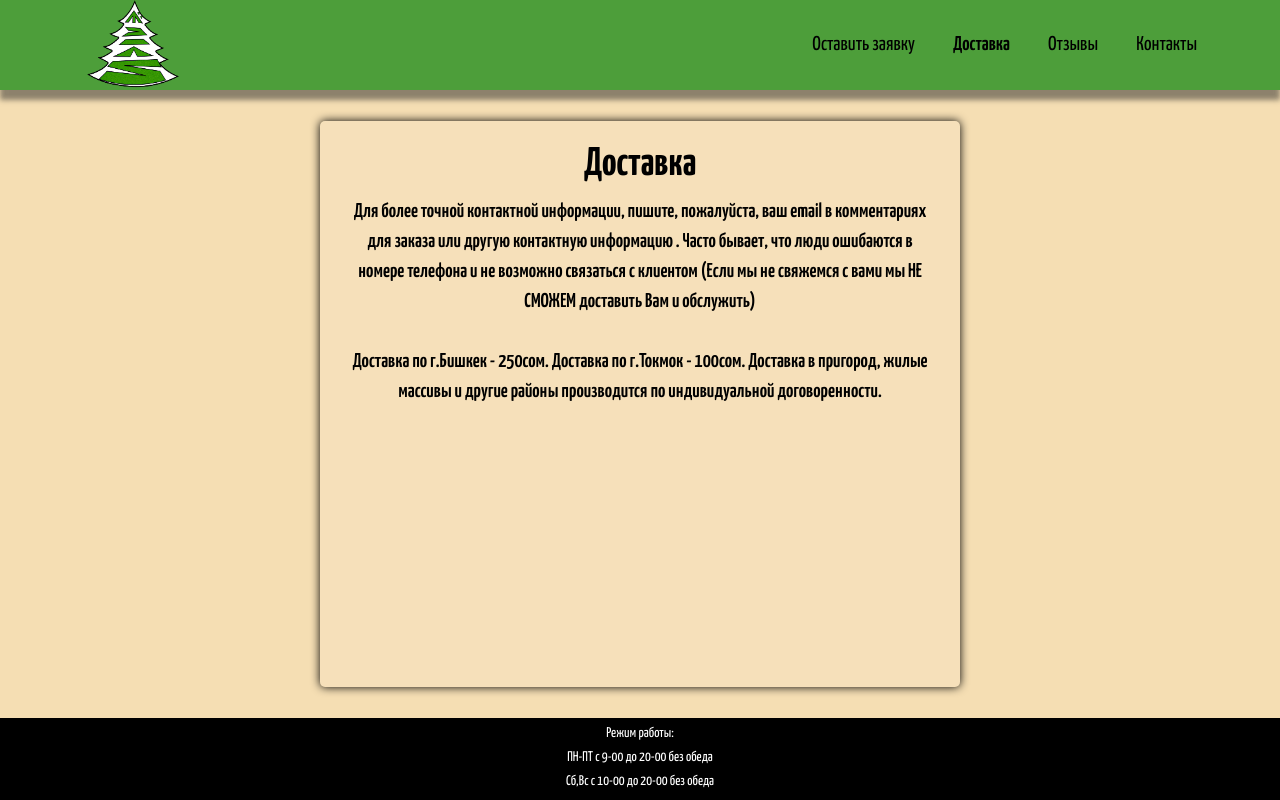
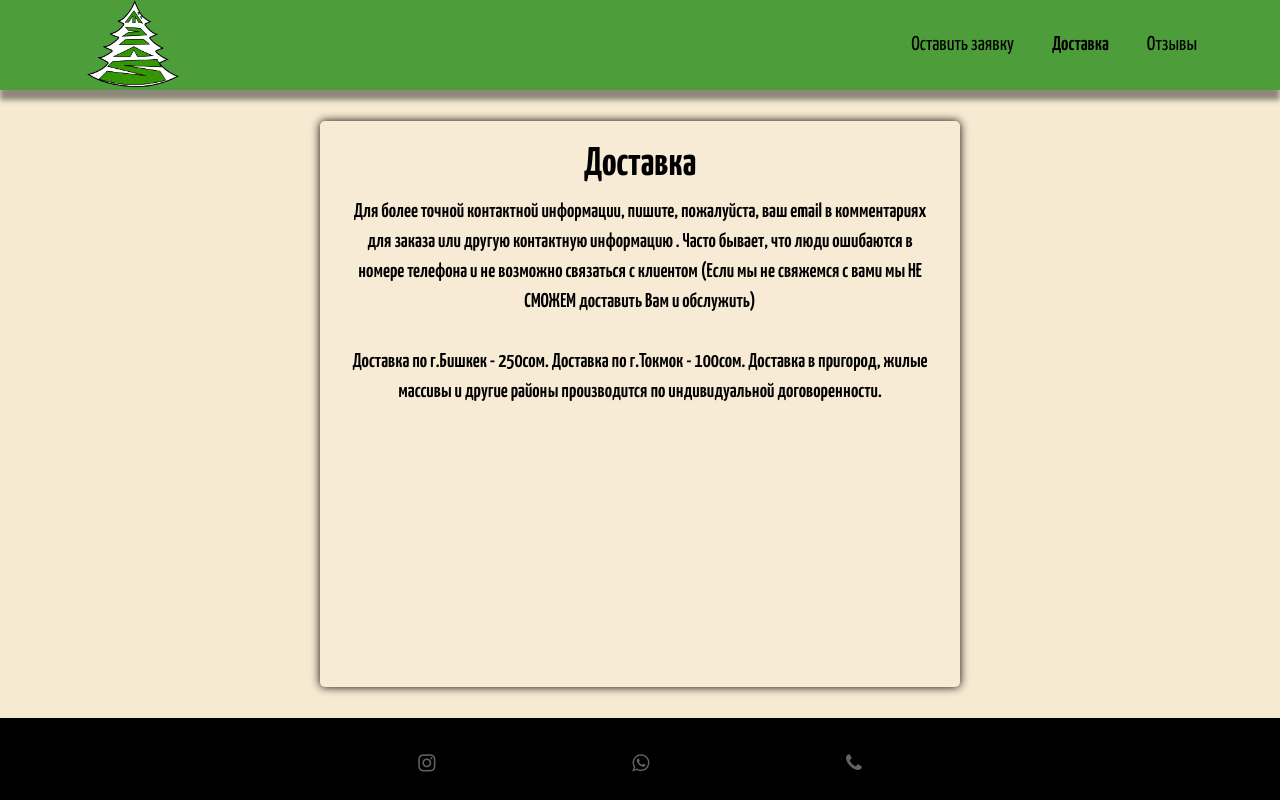
Before and after one commit to kasymjaparov/tree-site, a React (Create React App) app: page /dostavka in a window 1280 px wide. Built offline with nearby package versions, Linux system fonts and the light colour scheme.

Commit message:
add footer and back

```diff
--- a/src/App.css
+++ b/src/App.css
@@ -32,7 +32,7 @@ body{
   margin: 0px 0px 0px 0px ;
   display: flex;
   align-items: center;
-  background: wheat;
+  background: rgb(247, 234, 210);
 }
 .animation{
   margin-left: 20px;
--- a/src/App.js
+++ b/src/App.js
@@ -7,6 +7,7 @@ import Block from './Block'
 import Request from './components/Contact/index'
 import Footer from './components/Footer/index'
 import Dostavka from './components/Dostavka/index'
+import Nopage from './components/NoPage'
 
 function App() {
   return (
@@ -17,6 +18,7 @@ function App() {
        <Switch>
          <Route path='/request' component={Request} exact/>
          <Route path='/dostavka' component={Dostavka} exact/>
+         {/* <Route  component={Nopage} /> */}
        </Switch>
      </Block>
      <Footer/>
--- a/src/components/Footer/footer.scss
+++ b/src/components/Footer/footer.scss
@@ -1,14 +1,36 @@
-.footer span{
-    display: block;
-}
+@import url(https://cdnjs.cloudflare.com/ajax/libs/font-awesome/4.6.3/css/font-awesome.css);
 .footer{
     padding: 10px 0px 0px 0px ;
     background: #000;
-    // height: 70px;
-text-align: center;
-font-size: 14px;
-color: white;
-line-height: 12px;
     width: 100%;
-    margin: 0px 0px -10px 0px ;
+    height: 82px;
+    // margin: 0px 0px -10px 0px ;
+    display: flex;
+    justify-content: center;
+    align-items: center;
 }
+.footer_refs{
+    width: 50%;
+    display: flex;
+    justify-content: space-around;
+}
+.footer_refs span{
+    font-size: 20px;
+    cursor: pointer;
+
+}
+.footer_refs span a{
+    color: rgb(100, 99, 99);
+}
+.footer_refs span  i{
+    transition: all 0.3s ease;
+}
+.footer_refs span:nth-child(2) i:hover{
+    color: green;
+}
+.footer_refs span:nth-child(1) i:hover{
+    color: rgb(128, 0, 70);
+}
+.footer_refs span:nth-child(3) i:hover{
+    color: rgb(70, 102, 207);
+}
--- a/src/components/Footer/index.js
+++ b/src/components/Footer/index.js
@@ -4,9 +4,12 @@ import './footer.scss'
 function App() {
   return (
    <footer className='footer'>
-<span>Режим работы:</span>  <br/>
-<span>ПН-ПТ с 9-00 до 20-00 без обеда</span>  <br/>
-<span>Сб,Вс с 10-00 до 20-00 без обеда</span>  <br/>
+     <div className="footer_refs">
+     <span><a target='_blank' rel="noopener noreferrer" href='https://www.instagram.com/adilet.exe/'><i className='fa fa-instagram'></i></a></span>
+<span><a target='_blank' rel="noopener noreferrer" href='https://api.whatsapp.com/send?phone=+996704614512'><i className='fa fa-whatsapp'></i></a ></span>
+<span><a target='_blank' rel="noopener noreferrer" href='tel:+996704614512'><i className='fa fa-phone'></i></a ></span>
+     </div>
+
    </footer>
   )
 }
--- a/src/components/Nav/Menu.js
+++ b/src/components/Nav/Menu.js
@@ -18,7 +18,7 @@ function App() {
       <li><NavLink activeClassName={classes.activeLink} to="/request" exact>Оставить заявку</NavLink></li>
         <li><NavLink activeClassName={classes.activeLink} to="/dostavka" exact>Доставка</NavLink></li>
         <li><NavLink activeClassName={classes.activeLink} to="/portfolio" exact>Отзывы</NavLink></li>
-        <li><NavLink activeClassName={classes.activeLink} to="/portfolio" exact>Контакты</NavLink></li>
+
       </ul>
     </nav>
   </div>
```
